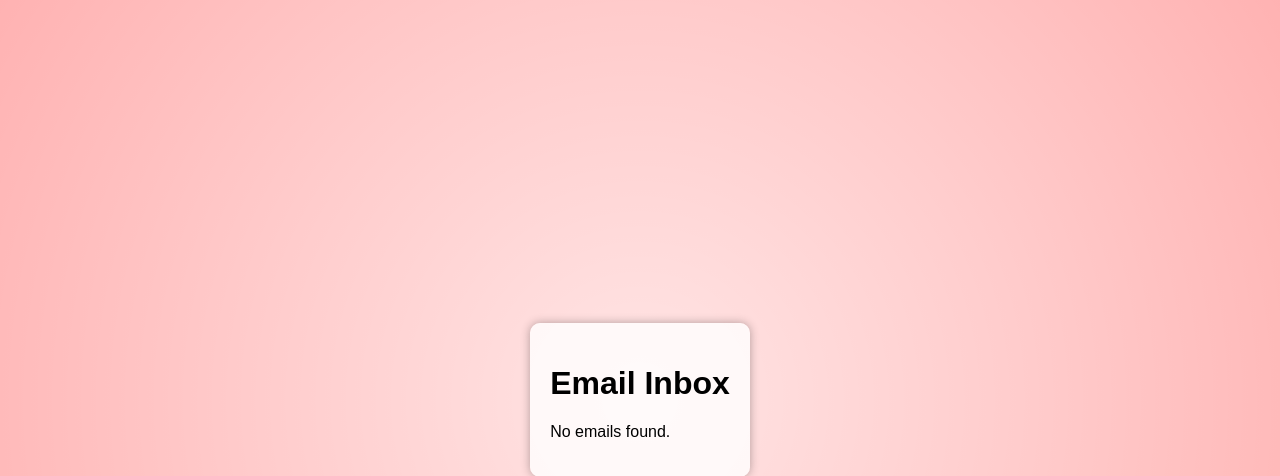
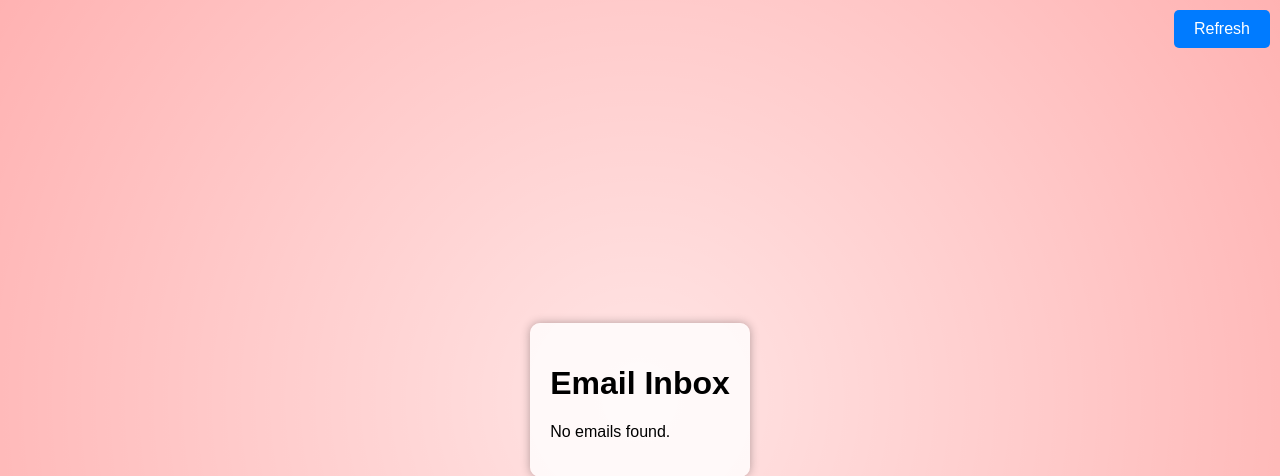
Before and after one commit to Vladimir-Agyky/GoogleSmtpSender, a Flask app: template templates/inbox.html in a window 1280 px wide. Shown: the top 476 px of the page. Run offline with Flask 3, Linux system fonts and the light colour scheme; the template is opened without the code that fills it, so the values that code supplies are empty.

Commit message:
Refresh Inbox
1.0

```diff
--- a/main.py
+++ b/main.py
@@ -26,6 +26,13 @@ class User(UserMixin, db.Model):
     site_password = db.Column(db.String(100), nullable=False)
     smtp_email = db.Column(db.String(100), nullable=False)
     smtp_password = db.Column(db.String(100), nullable=False)
+
+class Email(db.Model):
+    id = db.Column(db.Integer, primary_key=True)
+    subject = db.Column(db.String(255), nullable=False)
+    from_name = db.Column(db.String(255), nullable=False)
+    date = db.Column(db.String(255), nullable=False)
+    body = db.Column(db.Text, nullable=False)
 
 with app.app_context():
     db.create_all()
@@ -144,16 +151,9 @@ def send_email():
     return render_template('send_email.html', messages=messages)
 
 
-from flask import render_template
-from flask_login import login_required, current_user
-import imaplib
-import chardet
-from email.parser import BytesParser
-from email.header import decode_header
-
-@app.route('/inbox')
+@app.route('/update')
 @login_required
-def inbox():
+def update_mail():
     smtp_email = current_user.smtp_email
     smtp_password = current_user.smtp_password
 
@@ -168,6 +168,10 @@ def inbox():
     if len(messages_list) > 20:
         messages_list = messages_list[:20]  # 띄울 개수
     print(messages_list)
+
+    # 기존 Email 테이블 데이터 삭제
+    Email.query.delete()
+    db.session.commit()
 
     for num in messages_list:
         _, data = imap_server.fetch(num, '(RFC822)')
@@ -215,18 +219,35 @@ def inbox():
                 encoding = result['encoding']
             body = payload.decode(encoding, errors='replace') if payload else ""
 
+        # 이메일 정보를 데이터베이스에 저장
+        email = Email(
+            subject=subject,
+            from_name=from_name,
+            date=msg['date'],
+            body=body if body else "No Body Contents"
+        )
+        db.session.add(email)
+        db.session.commit()
+    imap_server.close()
+    imap_server.logout()
+    return redirect(url_for('inbox'))
 
 
 
+@app.route('/inbox')
+@login_required
+def inbox():
+    emails = Email.query.all()
+
+    messages = []
+    for email in emails:
         messages.append({
-            'subject': subject,
-            'from': from_name,
-            'date': msg['date'],
-            'body': body if body else "No Body Contents"
+            'subject': email.subject,
+            'from': email.from_name,
+            'date': email.date,
+            'body': email.body if email.body else "No Body Contents"
         })
 
-    imap_server.close()
-    imap_server.logout()
     return render_template('inbox.html', messages=messages)
 
 if __name__ == '__main__':
--- a/static/styleinbox.css
+++ b/static/styleinbox.css
@@ -1,6 +1,31 @@
+.refresh-button {
+    position: fixed;
+    top: 20px;
+    right: 20px;
+    background-color: #007bff;
+    color: white;
+    border: none;
+    padding: 10px 20px;
+    cursor: pointer;
+    border-radius: 5px;
+    font-size: 16px;
+    z-index: 1000; /* 다른 요소 위에 표시 */
+  }
+
+  .refresh-button:hover {
+    background-color: #0056b3;
+  }
+
+  /* 추가적인 스타일 */
+
   body {
     font-family: Arial, sans-serif;
-    background: radial-gradient(circle, rgba(255, 0, 0, 0.1) 0%, rgba(255, 0, 0, 0.2) 50%, rgba(255, 0, 0, 0.3) 100%);
+    background: radial-gradient(
+      circle,
+      rgba(255, 0, 0, 0.1) 0%,
+      rgba(255, 0, 0, 0.2) 50%,
+      rgba(255, 0, 0, 0.3) 100%
+    );
     background-size: cover;
     background-attachment: fixed;
     display: flex;
--- a/templates/inbox.html
+++ b/templates/inbox.html
@@ -1,36 +1,58 @@
 <!DOCTYPE html>
 <html lang="en">
   <head>
-    <meta charset="UTF-8">
-    <meta name="viewport" content="width=device-width, initial-scale=1.0">
+    <meta charset="UTF-8" />
+    <meta name="viewport" content="width=device-width, initial-scale=1.0" />
     <title>Email Inbox</title>
-    <link rel="stylesheet" href="{{ url_for('static', filename='styleinbox.css') }}"> <!-- 새로운 CSS 파일 추가 -->
+    <link
+      rel="stylesheet"
+      href="{{ url_for('static', filename='styleinbox.css') }}"
+    />
+    <!-- 새로운 CSS 파일 추가 -->
+    <style>
+      .refresh-button {
+        position: fixed;
+        top: 10px;
+        right: 10px;
+        background-color: #007bff;
+        color: white;
+        border: none;
+        padding: 10px 20px;
+        cursor: pointer;
+        border-radius: 5px;
+        font-size: 16px;
+      }
+    </style>
   </head>
   <body>
     <div class="container">
       <h1>Email Inbox</h1>
-        {% if messages %}
-            {% for message in messages %}
+      <button class="refresh-button" onclick="location.href='/update'">
+        Refresh
+      </button>
+      {% if messages %} {% for message in messages %}
       <div class="email">
         <h3>{{ message.subject }}</h3>
         <p><strong>From:</strong> {{ message.from }}</p>
         <p><strong>Date:</strong> {{ message.date }}</p>
-                    <p><strong>Body:</strong>
-                    {% if message.body %}
-                        {% if message.body|length > 0 %}
-                            {{ message.body|safe }}
-                        {% else %}
-                            No body content
-                        {% endif %}
-                    {% else %}
-                        No body content
-                    {% endif %}
+        <p>
+          <strong>Body:</strong>
+          {% if message.body %} {% if message.body|length > 0 %} {{
+          message.body|safe }} {% else %} No body content {% endif %} {% else %}
+          No body content {% endif %}
         </p>
       </div>
-            {% endfor %}
-        {% else %}
+      {% endfor %} {% else %}
       <p>No emails found.</p>
       {% endif %}
     </div>
+
+    <!-- JavaScript 코드 직접 포함 -->
+    <script>
+      // JavaScript 코드 작성
+      document.addEventListener('DOMContentLoaded', function () {
+        console.log('Document loaded!');
+      });
+    </script>
   </body>
 </html>
```
Also changed, not shown: instance/site.db (added). Lines whose indentation alone changed are shown as unchanged.
